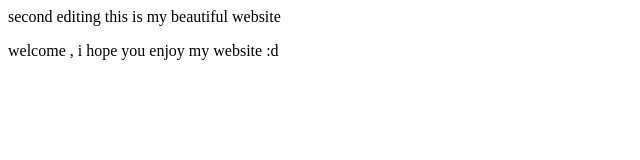
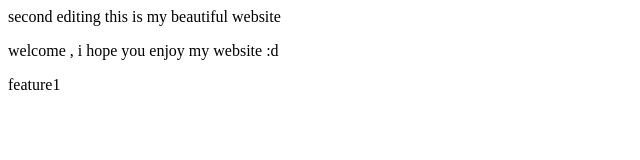
Before and after one commit to Krishnao1/devops-testing, a plain HTML site: page index.html in a window 1280 px wide. Shown: the full height of the page, 0-640 px from the left. Drawn offline with Linux system fonts and the light colour scheme.

Commit message:
feature1

```diff
--- a/index.html
+++ b/index.html
@@ -2,4 +2,5 @@
 <title> this is my title  </title>
 <h>second editing  this is my beautiful website</h>
 <p> welcome , i hope you enjoy my website :d </p>
+<p>feature1  </p>
 </html>
```
